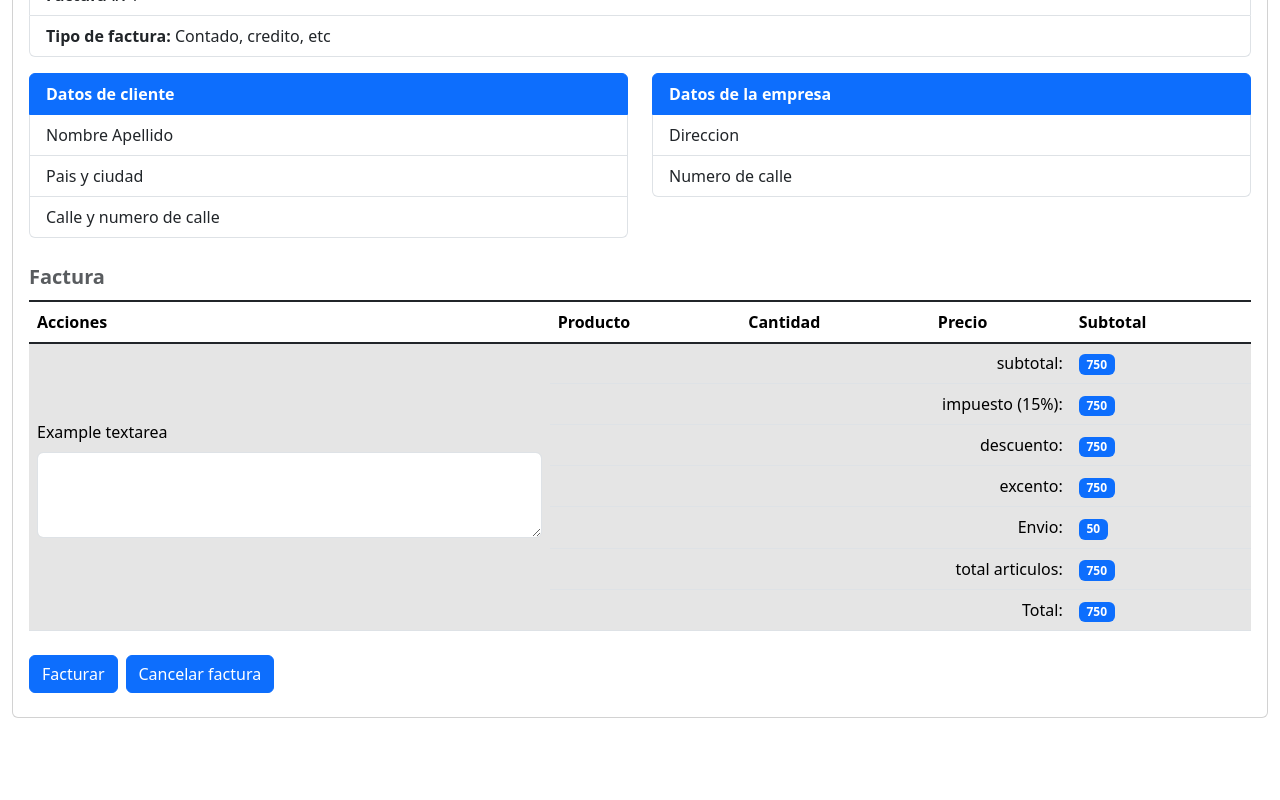
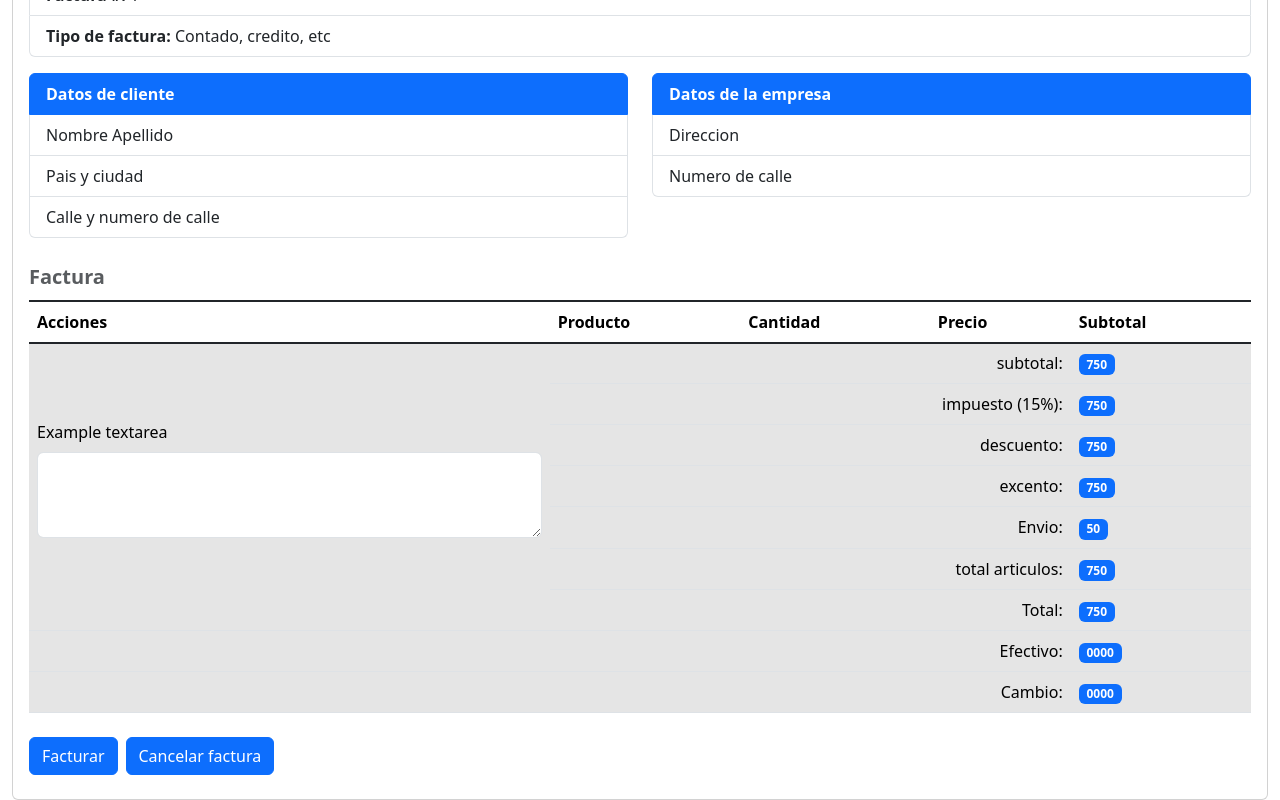
Before and after one commit to ByronGTh/invoice-app, a React (Vite) app: page / in a window 1280 px wide. Shown: the part 632-1432 px from the top of the page. Before the commit the page ends 1350 px from the top, so only its background shows below. Built offline with nearby package versions, Linux system fonts and the light colour scheme.

Commit message:
src/componentes/mdl-factura/ListaDeFactura.jsx: Recibiendo del componente InvoiceApp la lista de los productos y pasando esta lista al componente ArticuloEnLista

```diff
--- a/src/componentes/mdl-factura/ListaDeFactura.jsx
+++ b/src/componentes/mdl-factura/ListaDeFactura.jsx
@@ -53,6 +53,15 @@ export const ListaDeFactura = ({items}) => {
                     <td colSpan={3} className="text-end">Total:</td>
                     <td><span className="badge bg-primary">750</span></td>
                 </tr>
+                <tr>
+                    <td colSpan={4} className="text-end">Efectivo:</td>
+                    <td><span className="badge bg-primary">0000</span></td>
+                </tr>
+                <tr>
+                    <td colSpan={4} className="text-end">Cambio:</td>
+                    <td><span className="badge bg-primary">0000</span></td>
+                </tr>
+
                 {/* <tr>
                         <td>
                           <table className="table table-striped table-hover table-bordered">
```
